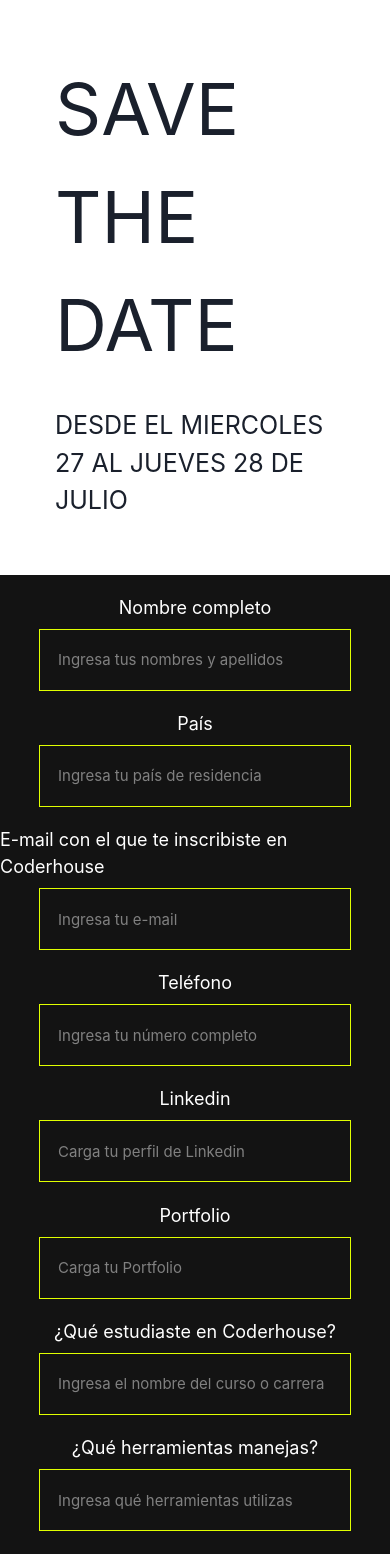
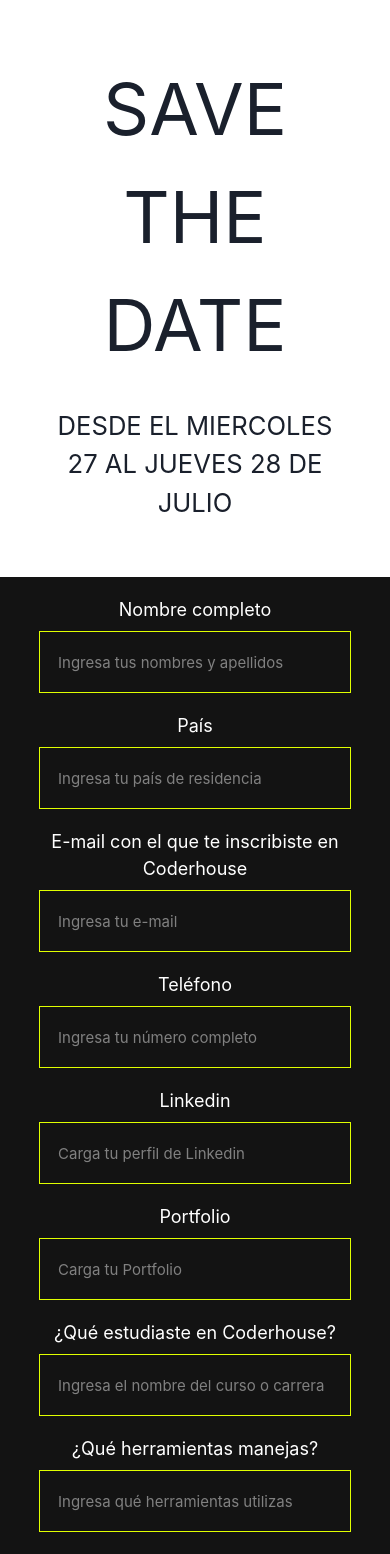
Before and after one commit to MarceloYevenesM/talent-week-2022, a React (Create React App) app: page / in a window 390 px wide. Shown: the top 1554 px of the page. Built offline with nearby package versions, Linux system fonts and the light colour scheme.

Commit message:
feat: Responsive improvement

```diff
--- a/src/components/ContainerRegistration.js
+++ b/src/components/ContainerRegistration.js
@@ -21,8 +21,8 @@ const ContainerRegistration = () => {
         p={55}
         className="form-title"
       >
-        <Text fontSize="72px">SAVE THE DATE</Text>
-        <Text fontSize="25px">
+        <Text fontSize="4.5rem">SAVE THE DATE</Text>
+        <Text fontSize="1.6rem">
           DESDE EL MIERCOLES 27 AL JUEVES 28 DE JULIO
         </Text>
       </Flex>
--- a/src/components/Form.js
+++ b/src/components/Form.js
@@ -13,7 +13,7 @@ const Form = () => {
         justify="space-evenly"
       >
         <div className="containerInput">
-          <Text mb="8px" fontSize="18px" color="#FFFFFF">
+          <Text mb="8px" fontSize="1.125rem" color="#FFFFFF">
             Nombre completo
           </Text>
           <input
@@ -24,7 +24,7 @@ const Form = () => {
           />
         </div>
         <div className="containerInput">
-          <Text mb="8px" fontSize="18px" color="#FFFFFF">
+          <Text mb="8px" fontSize="1.125rem" color="#FFFFFF">
             País
           </Text>
           <input
@@ -35,7 +35,7 @@ const Form = () => {
           />
         </div>
         <div className="containerInput">
-          <Text mb="8px" fontSize="18px" color="#FFFFFF">
+          <Text mb="8px" fontSize="1.125rem" color="#FFFFFF">
             E-mail con el que te inscribiste en Coderhouse
           </Text>
           <input
@@ -46,7 +46,7 @@ const Form = () => {
           />
         </div>
         <div className="containerInput">
-          <Text mb="8px" fontSize="18px" color="#FFFFFF">
+          <Text mb="8px" fontSize="1.125rem" color="#FFFFFF">
             Teléfono
           </Text>
           <input
@@ -57,7 +57,7 @@ const Form = () => {
           />
         </div>
         <div className="containerInput">
-          <Text mb="8px" fontSize="18px" color="#FFFFFF">
+          <Text mb="8px" fontSize="1.125rem" color="#FFFFFF">
             Linkedin
           </Text>
           <input
@@ -68,7 +68,7 @@ const Form = () => {
           />
         </div>
         <div className="containerInput">
-          <Text mb="8px" fontSize="18px" color="#FFFFFF">
+          <Text mb="8px" fontSize="1.125rem" color="#FFFFFF">
             Portfolio
           </Text>
           <input
@@ -79,7 +79,7 @@ const Form = () => {
           />
         </div>
         <div className="containerInput">
-          <Text mb="8px" fontSize="18px" color="#FFFFFF">
+          <Text mb="8px" fontSize="1.125rem" color="#FFFFFF">
             ¿Qué estudiaste en Coderhouse?
           </Text>
           <input
@@ -90,7 +90,7 @@ const Form = () => {
           />
         </div>
         <div className="containerInput">
-          <Text mb="8px" fontSize="18px" color="#FFFFFF">
+          <Text mb="8px" fontSize="1.125rem" color="#FFFFFF">
             ¿Qué herramientas manejas?
           </Text>
           <input
@@ -101,7 +101,7 @@ const Form = () => {
           />
         </div>
         <div className="containerInput">
-          <Text mb="8px" fontSize="18px" color="#FFFFFF">
+          <Text mb="8px" fontSize="1.125rem" color="#FFFFFF">
             ¿Quieres agregar otras habilidades?
           </Text>
           <input
--- a/src/styles/form.css
+++ b/src/styles/form.css
@@ -54,6 +54,11 @@
   }
 }
 
+@media (max-width: 600px) {
+  .formContainer{
+    text-align: center;
+  }
+}
 
 @media (max-width: 400px) {
 
@@ -62,8 +67,11 @@
   }
 
   .containerInput{
-    font-size: 12px;
+
+    text-align: center;
   }
+
+
 
   .input {
     width: 80%;
```
